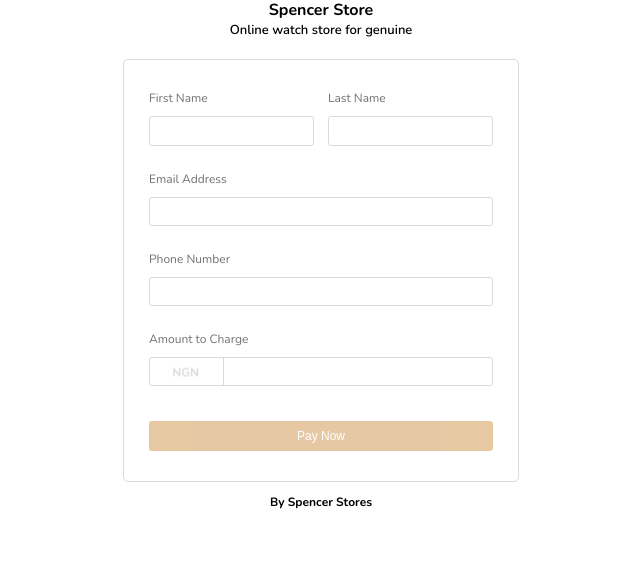
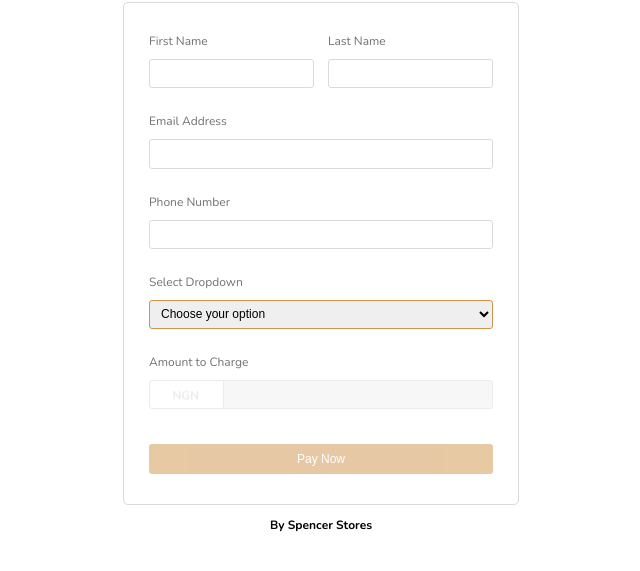
Before and after one commit to odutolaabisoye/simplepaymentui, a plain HTML site: page index.html in a window 1280 px wide. Shown: the part 189-760 px from the top of the page, without its empty margins (319-959 px from the left). Drawn offline with nearby package versions, Linux system fonts and the light colour scheme.

```diff
--- a/app.css
+++ b/app.css
@@ -13,13 +13,8 @@ body {
   -webkit-box-pack: center;
   -ms-flex-pack: center;
   justify-content: center;
-  -webkit-box-align: center;
-  -ms-flex-align: center;
-  align-items: center;
-  -ms-flex-line-pack: center;
-  align-content: center;
-  height: 100vh;
   font-family: "Nunito", sans-serif;
+  padding-top: 40px;
 }
 a {
     color: unset;
@@ -64,6 +59,8 @@ a {
   max-width: 396px;
   box-sizing: border-box;
   /* height: 477px; */
+  margin-left: auto;
+  margin-right: auto;
 }
 @media (max-width: 450px) {
     .content {
@@ -75,7 +72,7 @@ a {
 
 /* form */
 
-input {
+input, select {
   border: 1px solid #dadada !important;
   border-radius: 3px !important;
   height: 29.29px !important;
@@ -116,7 +113,7 @@ label {
 .input-field {
   margin-bottom: 0 !important;
 }
-.input-field input:valid {
+.input-field input:valid, .input-field select:valid {
   border: 1px solid var(--main-color) !important;
   -webkit-box-shadow: none !important;
   box-shadow: none !important;
@@ -126,10 +123,10 @@ label {
   -webkit-box-shadow: none;
   box-shadow: none;
 }
-input:focus + label {
+input:focus + label, select:focus label {
   color: var(--main-color) !important;
 }
-input:focus {
+input:focus, select:focus {
   border: 1px solid var(--main-color) !important;
   outline: none;
   -webkit-box-shadow: none !important;
@@ -167,7 +164,10 @@ textarea.materialize-textarea {
 .submitbtn:disabled {
  opacity: 0.5;
 }
-
+input:disabled:not([type="submit"]){
+  opacity: 0.5;
+  background-color: #80808021;
+}
 .submitbtn:hover{
   opacity: 0.5;
 }
@@ -230,3 +230,10 @@ p.note span {
 #amount{
     padding-left: 80px !important;
 }
+.list-group{
+  background: #fff;
+  padding: 5px;
+}
+.list-group-item{
+  font-size: 12px !important;
+}
--- a/index.html
+++ b/index.html
@@ -1,5 +1,6 @@
 <!DOCTYPE html>
 <html lang="en">
+
 <head>
     <meta charset="UTF-8">
     <meta name="viewport" content="width=device-width, initial-scale=1.0">
@@ -8,9 +9,10 @@
     <link rel="stylesheet" href="app.css">
 
 </head>
+
 <body>
     <style>
-        :root{
+        :root {
             --main-color: #d0934b
         }
     </style>
@@ -36,7 +38,8 @@
             </div>
             <div class="form-col">
                 <div class="input-field">
-                    <input id="email" required type="email" class="validate" placeholder="" pattern="[a-z0-9._%+-]+@[a-z0-9.-]+\.[a-z]{2,}$">
+                    <input id="email" required type="email" class="validate" placeholder=""
+                        pattern="[a-z0-9._%+-]+@[a-z0-9.-]+\.[a-z]{2,}$">
                     <label for="email">Email Address</label>
                     <span class="helper-text" data-error="Enter a valid email" data-success=""></span>
                 </div>
@@ -50,7 +53,18 @@
             </div>
             <div class="form-col">
                 <div class="input-field">
-                    <input id="amount" type="number" class="amount validate" placeholder="" required>
+                    <select>
+                        <option value="" disabled selected>Choose your option</option>
+                        <option value="1">Option 1</option>
+                        <option value="2">Option 2</option>
+                        <option value="3">Option 3</option>
+                    </select>
+                    <label>Select Dropdown</label>
+                </div>
+            </div>
+            <div class="form-col">
+                <div class="input-field">
+                    <input id="amount" type="number" disabled class="amount validate" placeholder="" required>
                     <label for="phone">Amount to Charge</label>
                 </div>
             </div>
@@ -67,4 +81,5 @@
     <!-- <script src="https://cdnjs.cloudflare.com/ajax/libs/materialize/1.0.0/js/materialize.min.js"></script> -->
 
 </body>
+
 </html>
```
Also changed, not shown: failed.html (+9 -20 lines).
